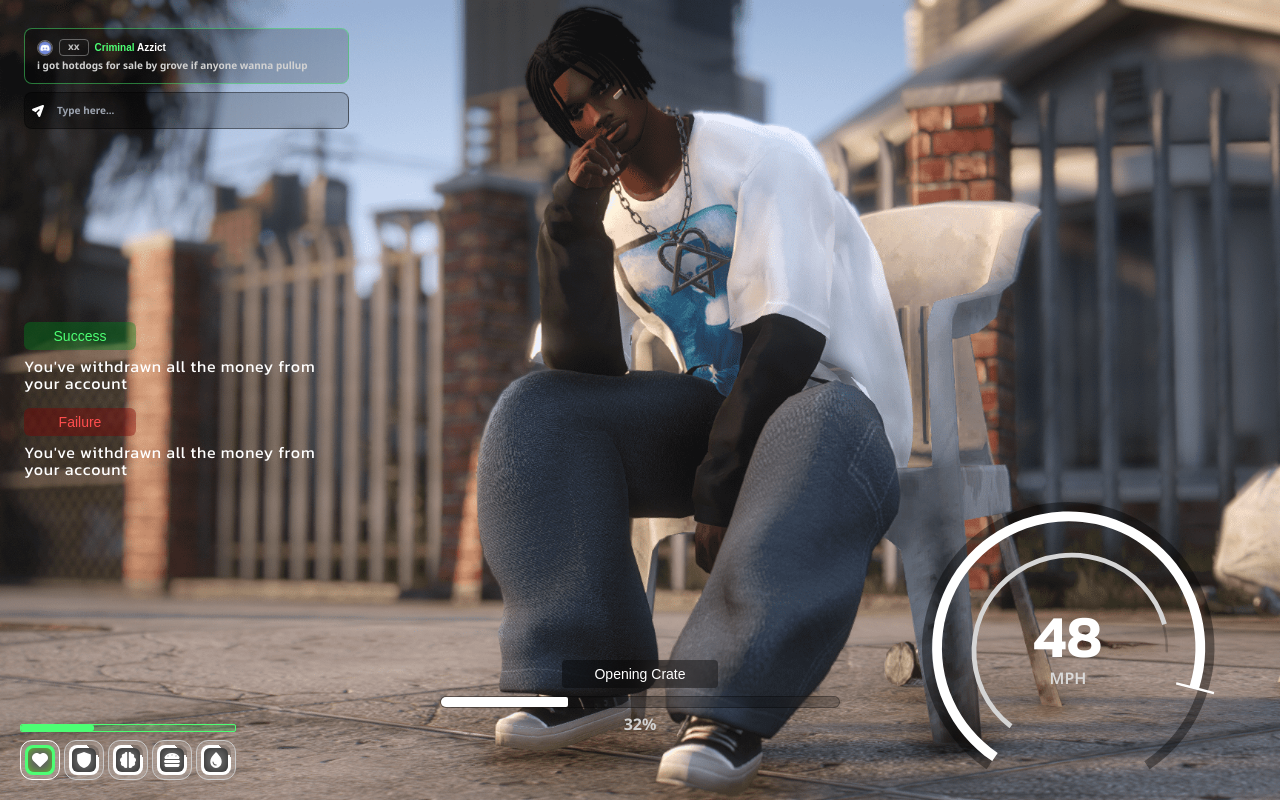
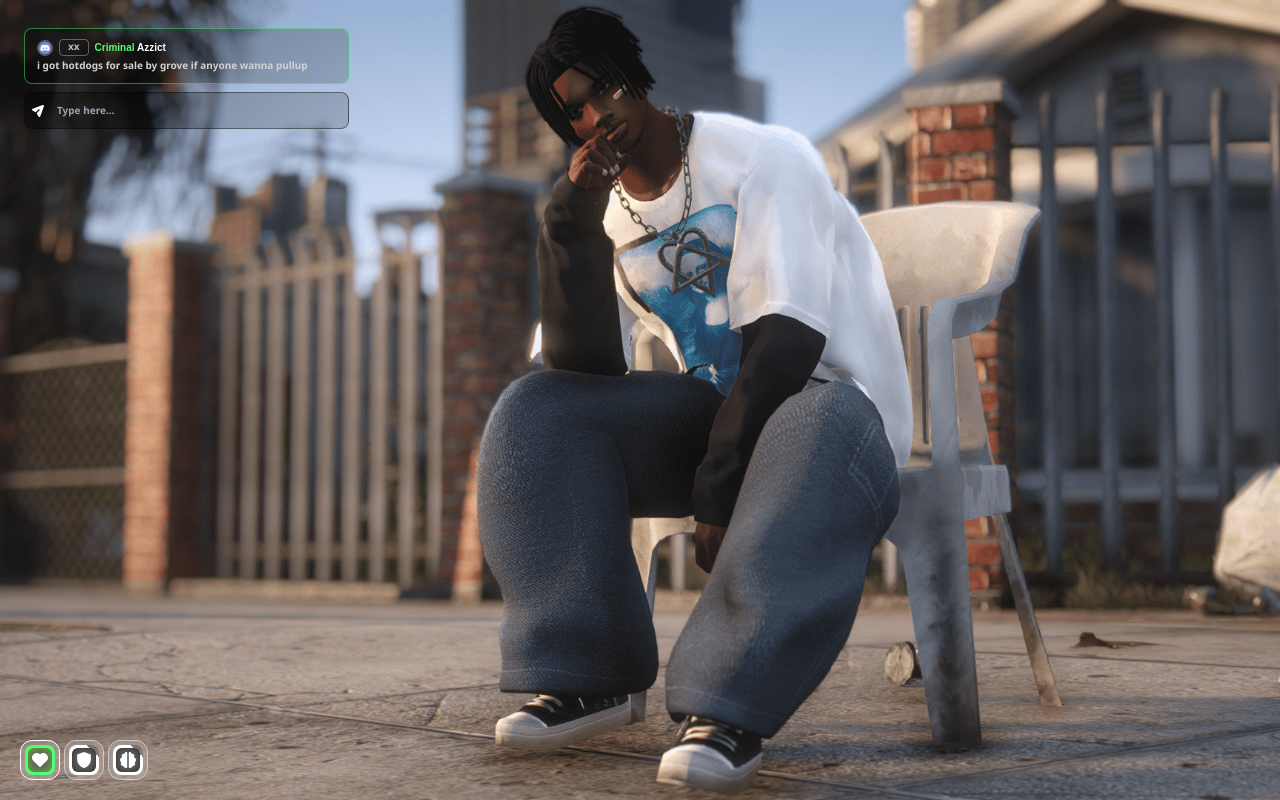
Before and after one commit to AbdulAhadQureshi1/fivem, a React (Vite) app: page / in a window 1280 px wide. Built offline with nearby package versions, Linux system fonts and the light colour scheme; a web font is replaced by a local one.

Commit message:
Modify action progess

```diff
--- a/src/components/actionProgress/main.tsx
+++ b/src/components/actionProgress/main.tsx
@@ -1,15 +1,37 @@
-import React from "react";
+import React, { useState, useEffect } from "react";
 
 interface ActionProgressProps {
   name: string;
-  progress: number;
+  duration: number;
 }
-const ActionProgress: React.FC<ActionProgressProps> = ({ name, progress }) => {
-  const clampedProgress = Math.max(0, Math.min(progress, 100));
 
-  const progressStyle = {
-    width: `${clampedProgress}%`,
-  };
+const ActionProgress: React.FC<ActionProgressProps> = ({
+  name,
+  duration,
+}) => {
+  const [progress, setProgress] = useState(0);
+
+  useEffect(() => {
+    let startTime: number;
+
+    const animateProgress = (timestamp: number) => {
+      if (!startTime) startTime = timestamp;
+      const elapsedTime = timestamp - startTime;
+      const progressPercentage = (elapsedTime / (duration * 1000)) * 100;
+      setProgress(Math.min(progressPercentage, 100));
+
+      if (progressPercentage < 100) {
+        requestAnimationFrame(animateProgress);
+      }
+    };
+
+    requestAnimationFrame(animateProgress);
+
+    return () => {
+      // Clean up animation if component unmounts
+      setProgress(0);
+    };
+  }, [duration]);
 
   return (
     <div className="fixed bottom-16 left-1/2 -translate-x-1/2 space-y-2">
@@ -19,11 +41,11 @@ const ActionProgress: React.FC<ActionProgressProps> = ({ name, progress }) => {
       <div className="h-3 rounded-full overflow-hidden bg-black bg-opacity-20 border border-black border-opacity-30 backdrop-blur-lg w-[400px]">
         <div
           className="h-full rounded-sm bg-white"
-          style={progressStyle}
+          style={{ width: `${progress}%` }}
         />
       </div>
       <p className="text-[#D1D1D1] font-noto font-bold text-center !mt-1">
-        {progress}%
+        {Math.round(progress)}%
       </p>
     </div>
   );
--- a/src/components/stats/Navigation.tsx
+++ b/src/components/stats/Navigation.tsx
@@ -1,7 +1,5 @@
 import healthIcon from "../../assets/icons/health.svg";
 import shieldIcon from "../../assets/icons/shield.svg";
-import foodIcon from "../../assets/icons/food.svg";
-import waterIcon from "../../assets/icons/water.svg";
 import energyIcon from "../../assets/icons/energy.svg";
 import React from "react";
 
@@ -9,25 +7,21 @@ const icons = [
   { icon: healthIcon, text: "Health" },
   { icon: shieldIcon, text: "Shield" },
   { icon: energyIcon, text: "Energy" },
-  { icon: foodIcon, text: "Food" },
-  { icon: waterIcon, text: "Water" },
 ];
 
 interface NavIconProps {
-  index: number;
   isActive: boolean;
-  setActive: (index: number) => void;
   icon: {
     icon: string;
     text: string;
   };
 }
-const NavIcon: React.FC<NavIconProps> = ({ isActive, index, setActive, icon }) => {
+const NavIcon: React.FC<NavIconProps> = ({ isActive, icon }) => {
   const activeOuterStyles = isActive ? "border-white":"border-[#CACACA]"
   const activeInnerStyles = isActive ? "bg-lightgreen":"custom-bg"
   const activeInner2Styles = isActive ? "custom-shadow-active":"custom-shadow"
   return (
-    <button className={`w-10 h-10 2xl:w-14 2xl:h-14 border bg-white bg-opacity-15 backdrop-blur-xl rounded-xl p-1 ${activeOuterStyles}`} onClick={()=>setActive(index)}>
+    <button className={`w-10 h-10 2xl:w-14 2xl:h-14 border bg-white bg-opacity-15 backdrop-blur-xl rounded-xl p-1 ${activeOuterStyles}`}>
       <div className={`rounded-lg w-full h-full p-[3px] ${activeInnerStyles}`}>
           <div className={`w-full h-full bg-[#616161] flex justify-center items-center rounded-md ${activeInner2Styles}`}>
             <img src={icon.icon} alt="icon" className="w-4 h-4 2xl:w-6 2xl:h-6" />
@@ -37,18 +31,21 @@ const NavIcon: React.FC<NavIconProps> = ({ isActive, index, setActive, icon }) =
   );
 }
 
-interface NavigationProps {
-  active: number;
-  setActive: (index: number) => void;
-}
-const Navigation: React.FC<NavigationProps> = ({ active, setActive }) => {
+const Navigation: React.FC = () => {
   return (
     <div className="flex gap-1 2xl:gap-2">
       {icons.map((icon, index) => (
-        <NavIcon key={index} index={index} icon={icon} isActive={index===active} setActive={setActive} />
+        <NavIcon key={index} icon={icon} isActive={index===0}/>
       ))}
     </div>
   );
 };
 
 export default Navigation;
+
+
+// REMOVED CODE: (KEEPING IT IN CASE WE NEED IT LATER)
+// import foodIcon from "../../assets/icons/food.svg";
+// import waterIcon from "../../assets/icons/water.svg";
+// { icon: foodIcon, text: "Food" },
+// { icon: waterIcon, text: "Water" },
--- a/src/components/stats/main.tsx
+++ b/src/components/stats/main.tsx
@@ -1,16 +1,13 @@
-import { useState } from "react";
 import Navigation from "./Navigation"
-import Bar from "./Bar";
+// import Bar from "./Bar";
 
 
 const Stats = () => {
 
-  const [active, setActive] = useState(0);
-
   return (
     <div className="fixed bottom-5 left-5 space-y-2">
-      <Bar progress={10*active+(Math.random()*50)} />
-      <Navigation active={active} setActive={setActive} />
+      {/* <Bar progress={10*active+(Math.random()*50)} /> */}
+      <Navigation />
     </div>
   )
 }
--- a/src/pages/home/main.tsx
+++ b/src/pages/home/main.tsx
@@ -1,35 +1,39 @@
-import ActionProgress from "../../components/actionProgress/main";
 import Messages from "../../components/messages/main";
-import Notifications from "../../components/notifications/main";
-import { notificationType } from "../../components/notifications/types";
-import Speedometer from "../../components/speedometer/main";
 import Stats from "../../components/stats/main";
+// import Speedometer from "../../components/speedometer/main";
+// import ActionProgress from "../../components/actionProgress/main";
 
 interface HomeProps {
   className?: string;
 }
 
-const notifications: notificationType[] = [
-  {
-    variant: "success",
-    message: "You've withdrawn all the money from your account",
-  },
-  {
-    variant: "failure",
-    message: "You've withdrawn all the money from your account",
-  },
-];
-
 const Home: React.FC<HomeProps> = ({ className }) => {
   return (
     <div className={className}>
       <Messages />
-      <Notifications notifications={notifications} />
       <Stats />
-      <ActionProgress name="Opening Crate" progress={32} />
-      <Speedometer speed={48} />
+      {/* <ActionProgress name="Opening Crate" duration={60} /> */}
+      {/* <Speedometer speed={48} /> */}
     </div>
   );
 };
 
 export default Home;
+
+
+// HOW TO CALL CALL NOTIFICATIONS:
+// import Notifications from "../../components/notifications/main";
+// import { notificationType } from "../../components/notifications/types";
+
+// const notifications: notificationType[] = [
+//   {
+//     variant: "success",
+//     message: "You've withdrawn all the money from your account",
+//   },
+//   {
+//     variant: "failure",
+//     message: "You've withdrawn all the money from your account",
+//   },
+// ];
+
+/* <Notifications notifications={notifications} /> */
```
